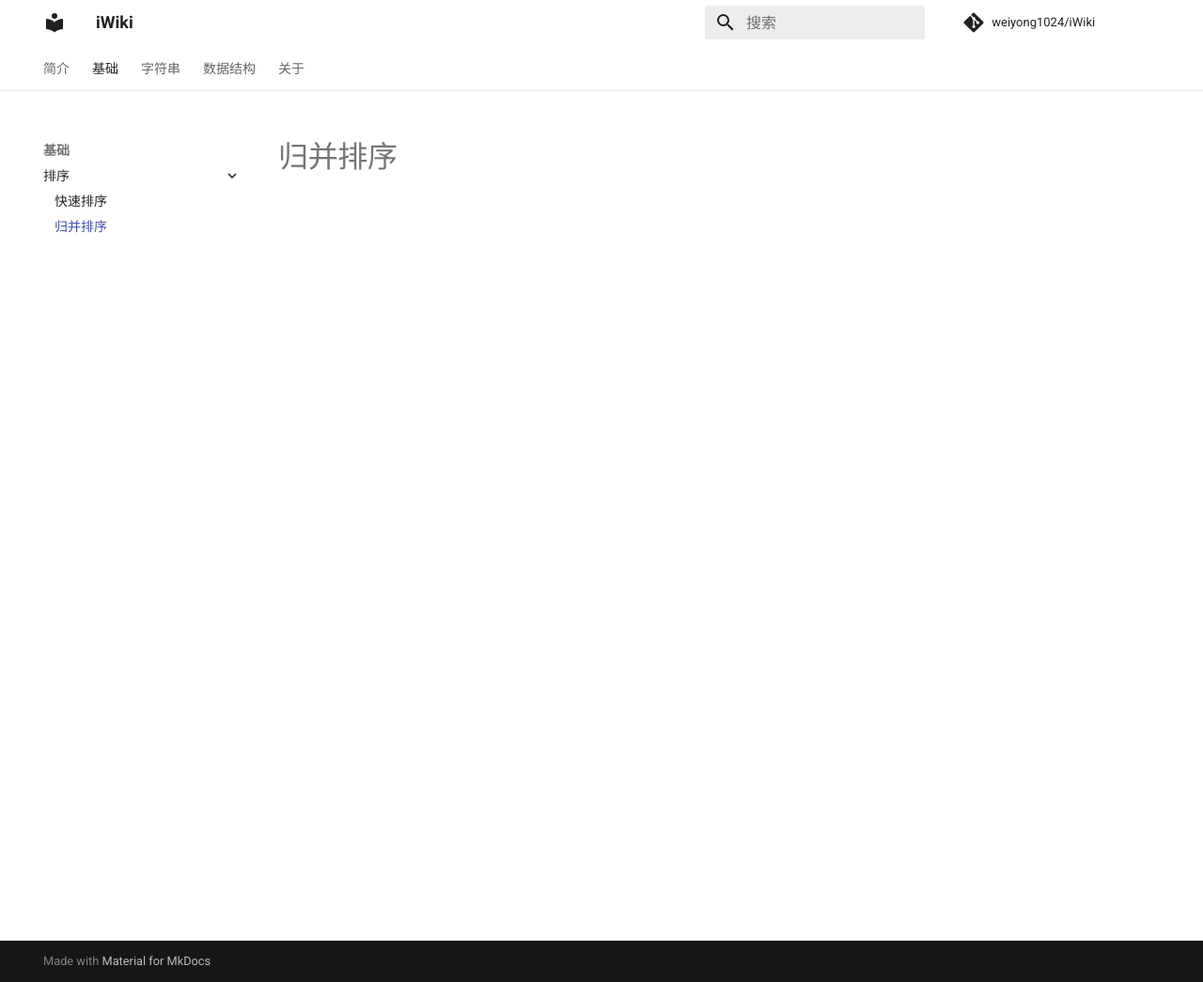
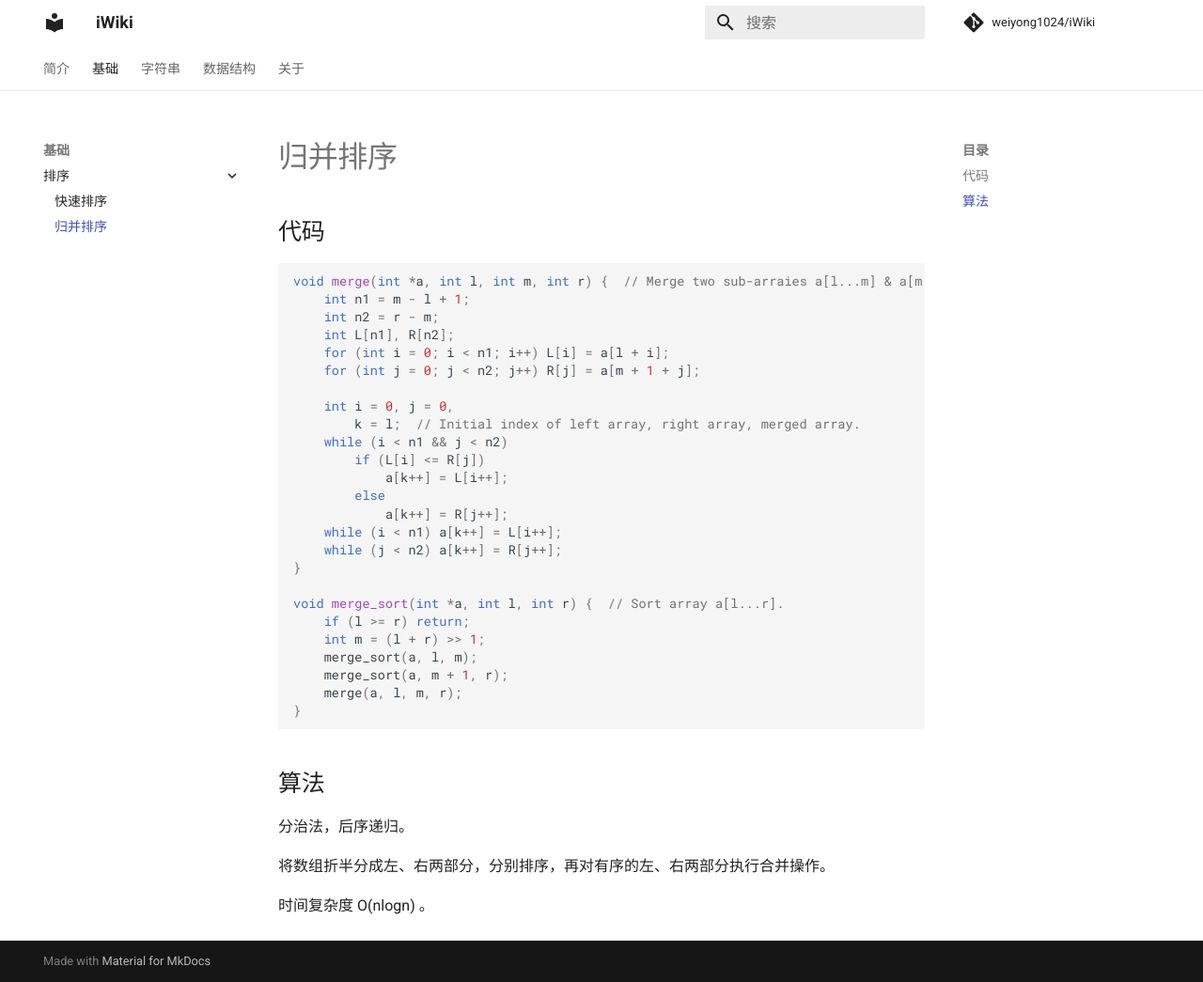
Before and after one commit to weiyong1024/iWiki, an MkDocs documentation site: the page built from docs/basic/merge_sort.md, in a window 1280 px wide and 1045 px high. Shown: the whole window at 94% size. Built offline with MkDocs 1.6.1 and Material for MkDocs 9.7.7, drawn with Linux system fonts in a browser that asks for light colours; comment, search, counter and statistics services are not loaded.

Commit message:
Add quick sort and merge sort

````diff
--- a/docs/basic/merge_sort.md
+++ b/docs/basic/merge_sort.md
@@ -1 +1,38 @@
 # 归并排序
+
+## 代码
+```cpp
+void merge(int *a, int l, int m, int r) {  // Merge two sub-arraies a[l...m] & a[m + 1...r] into a[l...r].
+    int n1 = m - l + 1;
+    int n2 = r - m;
+    int L[n1], R[n2];
+    for (int i = 0; i < n1; i++) L[i] = a[l + i];
+    for (int j = 0; j < n2; j++) R[j] = a[m + 1 + j];
+
+    int i = 0, j = 0,
+        k = l;  // Initial index of left array, right array, merged array.
+    while (i < n1 && j < n2)
+        if (L[i] <= R[j])
+            a[k++] = L[i++];
+        else
+            a[k++] = R[j++];
+    while (i < n1) a[k++] = L[i++];
+    while (j < n2) a[k++] = R[j++];
+}
+
+void merge_sort(int *a, int l, int r) {  // Sort array a[l...r].
+    if (l >= r) return;
+    int m = (l + r) >> 1;
+    merge_sort(a, l, m);
+    merge_sort(a, m + 1, r);
+    merge(a, l, m, r);
+}
+```
+
+
+## 算法
+分治法，后序递归。
+
+将数组折半分成左、右两部分，分别排序，再对有序的左、右两部分执行合并操作。
+
+时间复杂度 $O(nlogn)$ 。
````
Also changed, not shown: docs/basic/quick_sort.md (+33 -0 lines).
